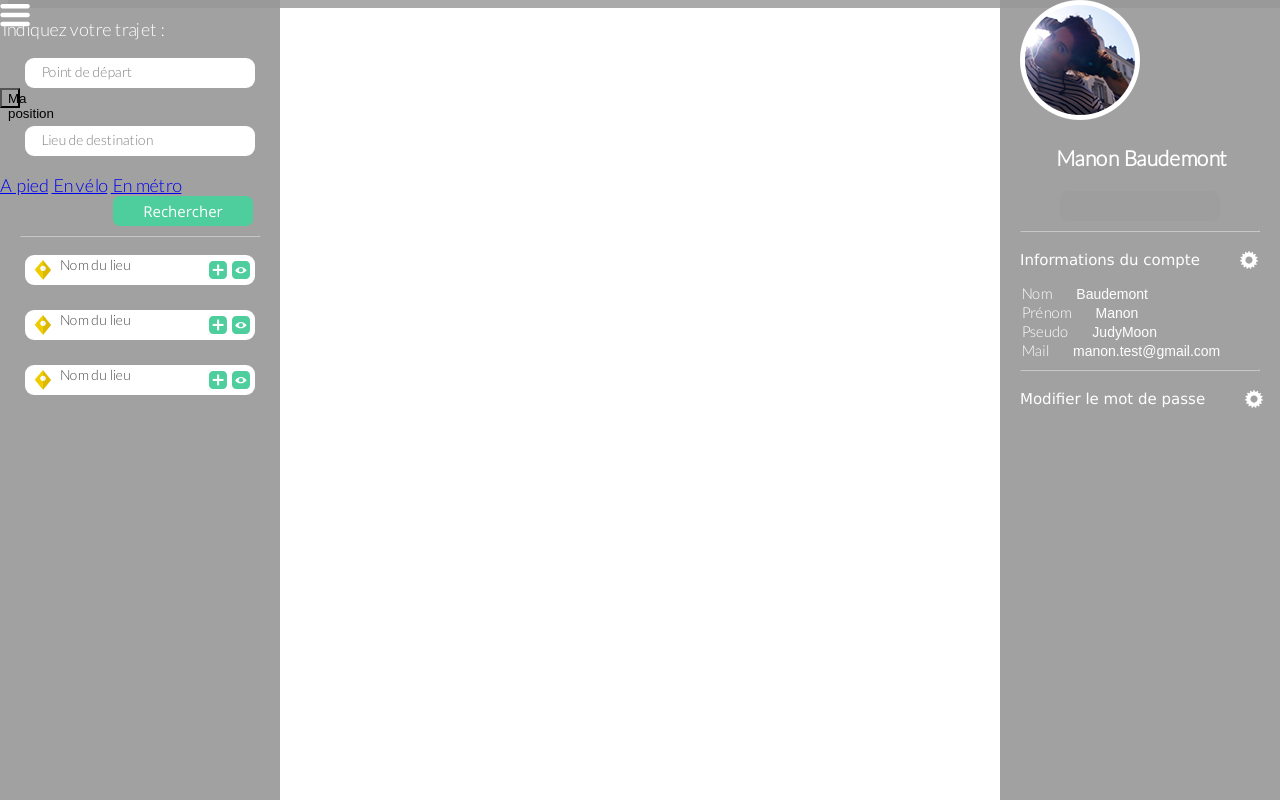
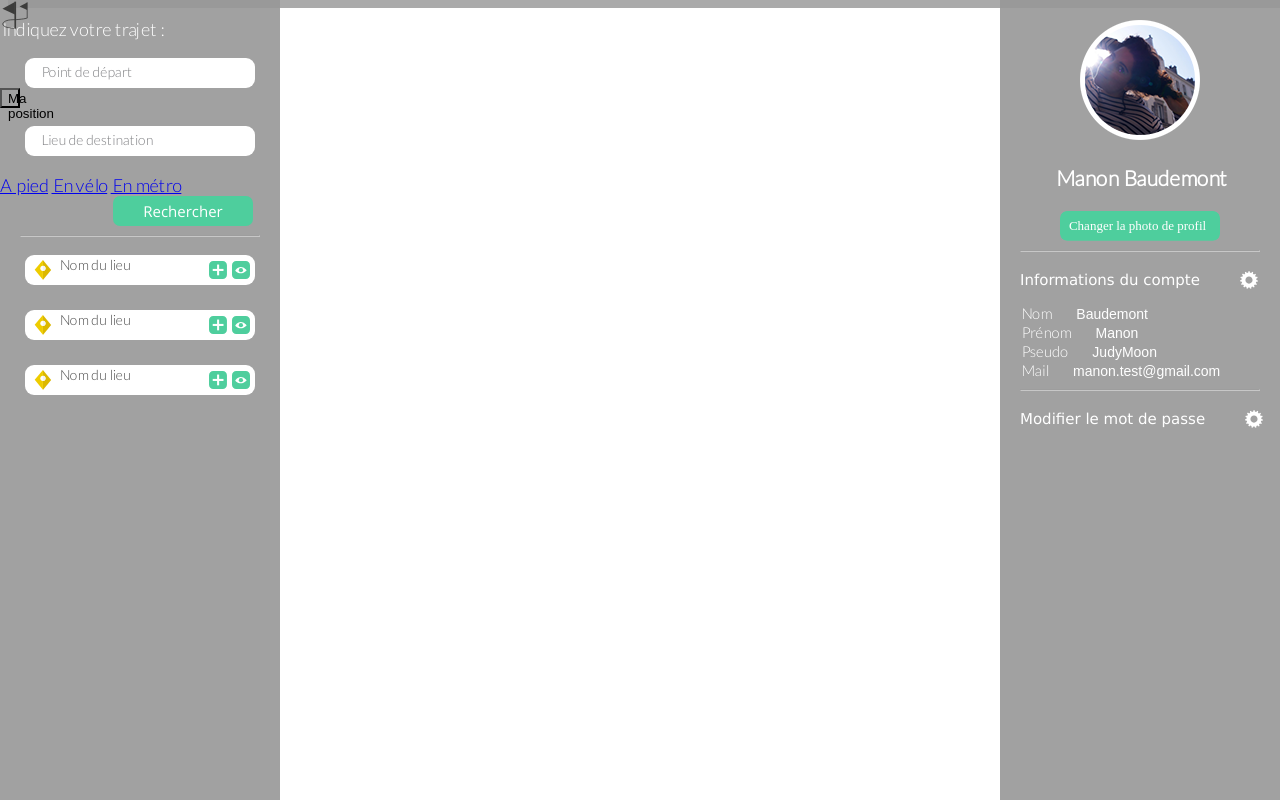
Before and after one commit to Nicolas-th/projet_html, a PHP site: page /home.html in a window 1280 px wide. Shown: the part 40-840 px from the top of the page. Run offline with PHP 8.4, Linux system fonts and the light colour scheme; some libraries are stand-ins or nearby versions; some web fonts are replaced; grey boxes are pictures that could not be loaded.

Commit message:
modification d'icônes
Signed-off-by: Nicolas Thomas <nicolas.thomas92@gmail.com>

```diff
--- a/Nicolas/css/home.css
+++ b/Nicolas/css/home.css
@@ -87,7 +87,7 @@ header div:nth-child(1){
 #bouton, #bouton2{
   width:30px;
   height:30px;
-  background:url('../img/menu.svg') no-repeat;
+  background:url('../img/route.svg') no-repeat;
   background-size:cover;
   cursor:pointer;
   position:absolute;
@@ -211,23 +211,15 @@ margin-right:4px;
 	max-width:280px;
 }
 
-#bouton_right{
-	width:30px;
-	height:30px;
-	background:url('../img/menu.svg') no-repeat;
-	background-size:cover;
-	cursor:pointer;
-
-}
-
-
-#popup_right > :nth-child(2){
+#popup_right > :nth-child(1){
 	text-align:center;
+	margin-left:-20px;
+	margin-top:20px;
 }
 
 #popup_right p{
 	font-size:15px;
-	margin:0;
+	margin:0 auto;
 }
 
 #popup_right h3{
@@ -350,13 +342,19 @@ hr{
 
 /************* profile settings ************/
 
+#popup_right:first-child{
+	border:1px solid red;
+}
+
 #popup_right form input[type=text],#popup_right form input[type=email],#hidden_password input[type=password]{
+	width:160px;
 	border-radius:6px;
 	background:none;
 	border:none;
 	color:white;
 	font-size:14px;
 	margin-left:20px;
+	overflow:visible;
 }
 
 div.upload {
@@ -409,9 +407,8 @@ p + img{
 #hidden_password, #update_info{
 	position:relative;
 	left:20px;
+	width:240px;
 }
-
-
 
 
 #hidden_password{
```
Also changed, not shown: Nicolas/img/Laptop_maquettes_Ui---copie_03.png (added), Nicolas/img/Laptop_maquettes_Ui---copie_06.png (added), Nicolas/img/edit_avatar.svg (added), Nicolas/img/icon_marker_03_03.png (added), Nicolas/img/place_cover.png (added), Nicolas/img/route.svg (added), Nicolas/img/saved_itinerary.svg (added), 2 other files.
